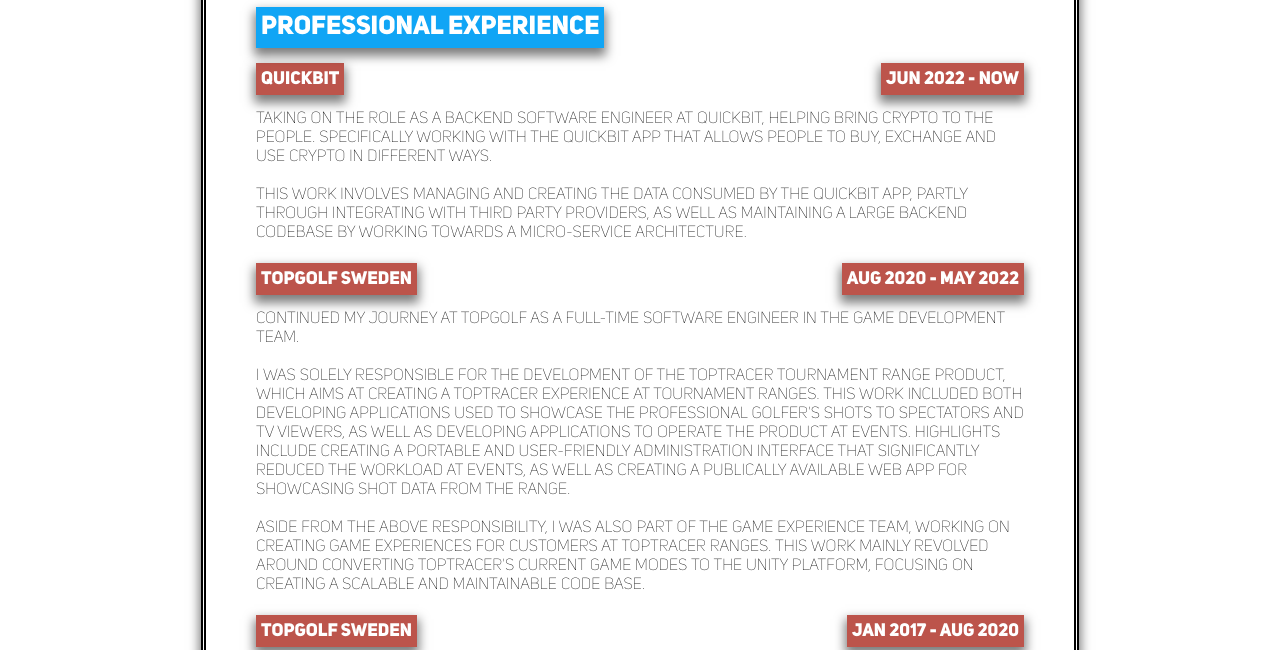
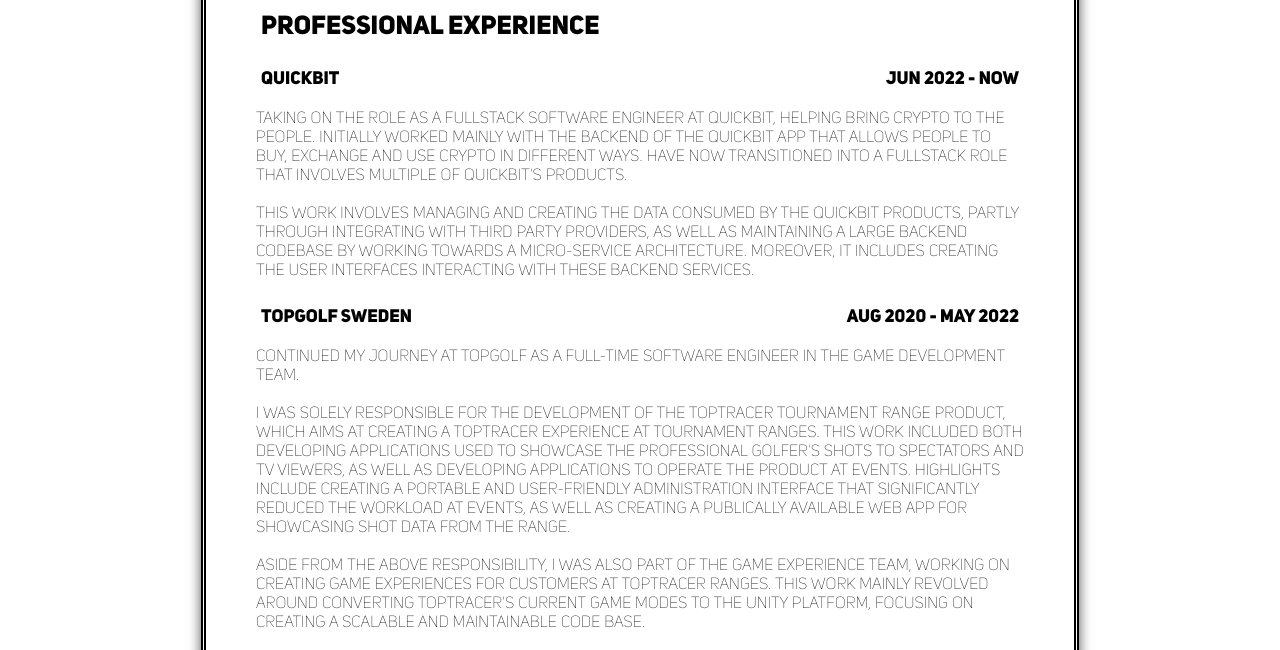
Before and after one commit to fredrikomstedt/website, a Gatsby site: page /cv in a window 1280 px wide. Shown: the part 332-982 px from the top of the page. Built offline with nearby package versions, Linux system fonts and the light colour scheme; Gatsby itself is replaced by a stand-in of ours.

Commit message:
Updated CV and changed some styling

```diff
--- a/src/global.css
+++ b/src/global.css
@@ -8,8 +8,12 @@
     font-family: 'UniSansHeavy', sans-serif;
     min-height: 100%;
     position: relative;
+    width: 100%;
+    overflow-x: hidden;
 }
 
 html {
     height: 100%;
+    width: 100%;
+    overflow-x: hidden;
 }
--- a/src/pages/cv.js
+++ b/src/pages/cv.js
@@ -39,15 +39,19 @@
             period="JUN 2022 - NOW"
             text={
                 <div>
-                    Taking on the role as a backend software engineer at
-                    Quickbit, helping bring crypto to the people. Specifically
-                    working with the Quickbit app that allows people to buy,
-                    exchange and use crypto in different ways. <br />
+                    Taking on the role as a fullstack software engineer at
+                    Quickbit, helping bring crypto to the people. Initially
+                    worked mainly with the backend of the Quickbit app that
+                    allows people to buy, exchange and use crypto in different
+                    ways. Have now transitioned into a fullstack role that
+                    involves multiple of Quickbit's products. <br />
                     <br />
                     This work involves managing and creating the data consumed
-                    by the Quickbit app, partly through integrating with third
-                    party providers, as well as maintaining a large backend
-                    codebase by working towards a micro-service architecture.
+                    by the Quickbit products, partly through integrating with
+                    third party providers, as well as maintaining a large
+                    backend codebase by working towards a micro-service
+                    architecture. Moreover, it includes creating the user
+                    interfaces interacting with these backend services.
                 </div>
             }
         />
--- a/src/pages/cv.module.css
+++ b/src/pages/cv.module.css
@@ -1,6 +1,6 @@
 @font-face {
-    font-family: "UniSans";
-    src: url("../fonts/uni-sans/UniSansThin.otf");
+    font-family: 'UniSans';
+    src: url('../fonts/uni-sans/UniSansThin.otf');
 }
 
 @media print {
@@ -67,9 +67,6 @@
     text-align: center;
     padding: 5px;
     margin-bottom: 20px;
-    color: white;
-    background-color: #028A0F;
-    box-shadow: 0 6px 10px 2px #00000082;
     align-self: center;
 }
 
@@ -88,18 +85,15 @@
 
 .contactInfo {
     text-align: center;
-    font-family: "UniSans", "sans-serif";
+    font-family: 'UniSans', 'sans-serif';
 }
 
 .componentTitleText {
     font-size: 26px;
     padding: 5px;
     margin-bottom: 15px;
-    color: white;
-    background-color: #10A5F5;
     position: relative;
     align-self: flex-start;
-    box-shadow: 0 6px 10px 2px #00000082;
 }
 
 .professionalExperienceWrapper {
@@ -123,9 +117,6 @@
     font-size: 18px;
     padding: 5px;
     margin-bottom: 15px;
-    color: white;
-    background-color: #BC544B;
-    box-shadow: 0 6px 10px 2px #00000082;
     text-align: left;
 }
 
@@ -133,15 +124,12 @@
     font-size: 18px;
     padding: 5px;
     margin-bottom: 15px;
-    color: white;
-    background-color: #BC544B;
-    box-shadow: 0 6px 10px 2px #00000082;
     text-align: right;
 }
 
 .periodicExperienceText {
     font-size: 16px;
-    font-family: "UniSans", "sans-serif";
+    font-family: 'UniSans', 'sans-serif';
     margin-bottom: 20px;
 }
 
@@ -151,10 +139,10 @@
     width: 160px;
     font-size: 20px;
     padding: 20px 20px;
-    font-family: "UniSansHeavy";
+    font-family: 'UniSansHeavy';
     transition: 0.5s ease;
     box-shadow: 0 6px 10px 2px #00000082;
-    background-color: #10A5F5;
+    background-color: #10a5f5;
     color: white;
 }
 
--- a/src/pages/projects.module.css
+++ b/src/pages/projects.module.css
@@ -55,7 +55,6 @@
     flex-grow: 1;
     flex-direction: column;
     align-items: center;
-    text-align: center;
 }
 
 .projectTitle {
@@ -63,13 +62,13 @@
     padding: 5px;
     margin-bottom: 15px;
     color: white;
-    background-color: #10A5F5;
+    background-color: #10a5f5;
     box-shadow: 0 6px 10px 2px #00000082;
 }
 
 .projectText {
     font-size: 16px;
-    font-family: "UniSans", "sans-serif";
+    font-family: 'UniSans', 'sans-serif';
 }
 
 .projectLink {
```
Also changed, not shown: src/pages/index.module.css (+7 -5 lines).
